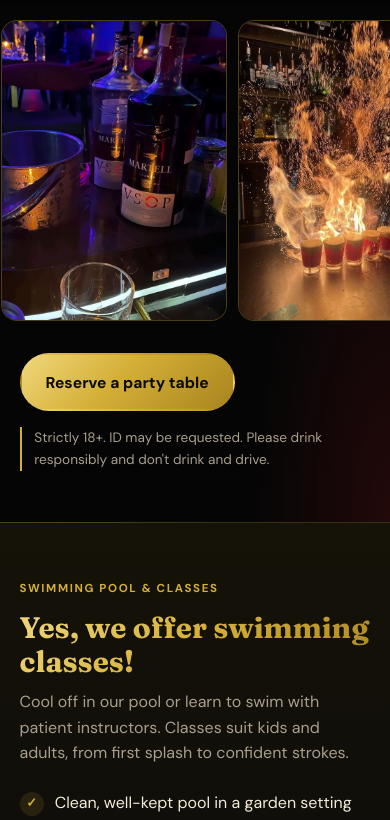
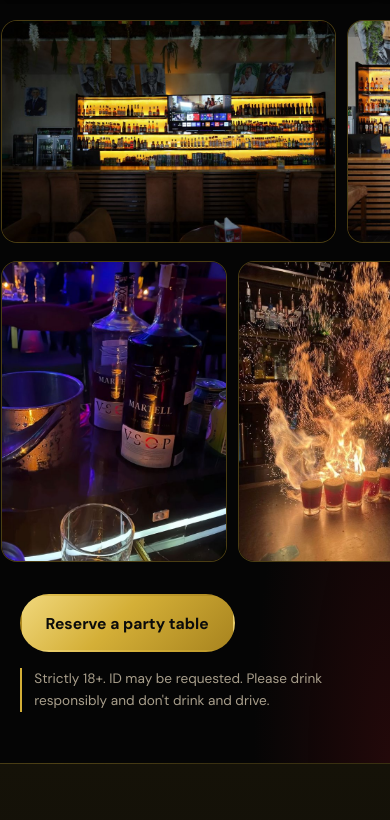
Before and after one commit to fanfuraha-ui/tulips-garden, a plain HTML site: page index.html in a window 390 px wide. Shown: the part 6071-6891 px from the top of the page. Drawn offline with Linux system fonts and the light colour scheme.

Commit message:
Party Life: feature two bar photos first, remove Macallan photo
Two wide bar photos (backlit shelves, bar stools) now lead the gallery,
tap to enlarge; swipe row on phones. Red-lit Macallan photo removed.

Co-Authored-By: Claude Opus 5.5 <noreply@anthropic.com>
Claude-Session: https://claude.ai/code/session_012Qj9KXyKvFnVbt7jjrtvXo

```diff
--- a/index.html
+++ b/index.html
@@ -232,6 +232,9 @@ textarea{min-height:110px;resize:vertical}
 .party-points span{color:var(--muted);font-size:.92rem}
 .party-vids{display:grid;grid-template-columns:repeat(4,1fr);gap:1rem;margin:2.6rem 0 1rem}
 .party-vids video{width:100%;aspect-ratio:9/14;object-fit:cover;border-radius:18px;border:1px solid rgba(212,175,55,.45);background:#000;box-shadow:0 14px 30px rgba(0,0,0,.5)}
+.party-feature{display:grid;grid-template-columns:1fr 1fr;gap:1rem;margin-bottom:1rem}
+.pg-tile.pg-wide{margin:0;aspect-ratio:3/2}
+.pg-tile.pg-wide img{height:100%;object-fit:cover}
 .party-gallery{columns:4 200px;column-gap:1rem}
 .pg-tile{display:block;width:100%;margin:0 0 1rem;padding:0;border:1px solid rgba(212,175,55,.35);border-radius:16px;overflow:hidden;background:#000;cursor:zoom-in;break-inside:avoid}
 .pg-tile img{display:block;width:100%;height:auto;transition:transform .5s}
@@ -245,6 +248,9 @@ textarea{min-height:110px;resize:vertical}
   .party-vids video{flex:0 0 46vw;width:46vw;scroll-snap-align:start}
   .pg-tile{flex:0 0 58vw;margin:0;aspect-ratio:3/4;scroll-snap-align:start}
   .pg-tile img{height:100%;object-fit:cover}
+  .party-feature{display:flex;overflow-x:auto;scroll-snap-type:x mandatory;gap:.7rem;margin:0 -5vw .7rem;padding:0 5vw .4rem;scrollbar-width:none}
+  .party-feature::-webkit-scrollbar{display:none}
+  .pg-tile.pg-wide{flex:0 0 86vw;aspect-ratio:3/2}
 }
 
 /* Follow */
@@ -733,6 +739,10 @@ a.map{display:block;text-decoration:none;color:inherit}
       <video src="assets/party/party-bottles.mp4" poster="assets/party/party-bottles-poster.jpg" muted loop playsinline preload="none" disablepictureinpicture aria-label="Bottles on ice"></video>
       <video src="assets/party/party-redlabel.mp4" poster="assets/party/party-redlabel-poster.jpg" muted loop playsinline preload="none" disablepictureinpicture aria-label="Johnnie Walker Red Label"></video>
     </div>
+    <div class="party-feature reveal">
+      <button type="button" class="pg-tile pg-wide" data-lg="assets/party/bar-shelves-lg.jpg" data-cap="Our bar, lit up at night" aria-label="See a larger photo: Our bar, lit up at night"><img src="assets/party/bar-shelves-md.jpg" alt="The Tulips Garden bar with backlit shelves of spirits and wine, a TV and bar stools" width="900" height="600" loading="lazy" decoding="async"></button>
+      <button type="button" class="pg-tile pg-wide" data-lg="assets/party/bar-lounge-lg.jpg" data-cap="Bar stools and lounge seating" aria-label="See a larger photo: Bar stools and lounge seating"><img src="assets/party/bar-lounge-md.jpg" alt="The Tulips Garden bar counter with suede bar stools, a round table and fully stocked shelves" width="900" height="600" loading="lazy" decoding="async"></button>
+    </div>
     <div class="party-gallery">
       <button type="button" class="pg-tile" data-lg="assets/party/bottle-service-martell-lg.jpg" data-cap="Martell VSOP on ice" aria-label="See a larger photo: Martell VSOP on ice"><img src="assets/party/bottle-service-martell-md.jpg" alt="Martell VSOP on ice" loading="lazy" decoding="async"></button>
       <button type="button" class="pg-tile" data-lg="assets/party/flaming-shots-lg.jpg" data-cap="Flaming shots at the bar" aria-label="See a larger photo: Flaming shots at the bar"><img src="assets/party/flaming-shots-md.jpg" alt="Flaming shots at the bar" loading="lazy" decoding="async"></button>
@@ -741,7 +751,6 @@ a.map{display:block;text-decoration:none;color:inherit}
       <button type="button" class="pg-tile" data-lg="assets/party/negroni-lg.jpg" data-cap="Signature cocktail" aria-label="See a larger photo: Signature cocktail"><img src="assets/party/negroni-md.jpg" alt="Signature cocktail" loading="lazy" decoding="async"></button>
       <button type="button" class="pg-tile" data-lg="assets/party/grants-on-ice-lg.jpg" data-cap="Grant's with an ice bucket" aria-label="See a larger photo: Grant's with an ice bucket"><img src="assets/party/grants-on-ice-md.jpg" alt="Grant's with an ice bucket" loading="lazy" decoding="async"></button>
       <button type="button" class="pg-tile" data-lg="assets/party/jack-and-choma-lg.jpg" data-cap="Jack Daniel's with nyama choma" aria-label="See a larger photo: Jack Daniel's with nyama choma"><img src="assets/party/jack-and-choma-md.jpg" alt="Jack Daniel's with nyama choma" loading="lazy" decoding="async"></button>
-      <button type="button" class="pg-tile" data-lg="assets/party/macallan-lg.jpg" data-cap="The Macallan 12" aria-label="See a larger photo: The Macallan 12"><img src="assets/party/macallan-md.jpg" alt="The Macallan 12" loading="lazy" decoding="async"></button>
       <button type="button" class="pg-tile" data-lg="assets/party/lime-cocktail-lg.jpg" data-cap="Rum & lime on the rocks" aria-label="See a larger photo: Rum & lime on the rocks"><img src="assets/party/lime-cocktail-md.jpg" alt="Rum & lime on the rocks" loading="lazy" decoding="async"></button>
       <button type="button" class="pg-tile" data-lg="assets/party/bar-counter-lg.jpg" data-cap="Drinks at the bar" aria-label="See a larger photo: Drinks at the bar"><img src="assets/party/bar-counter-md.jpg" alt="Drinks at the bar" loading="lazy" decoding="async"></button>
       <button type="button" class="pg-tile" data-lg="assets/party/jack-daniels-lg.jpg" data-cap="Jack Daniel's" aria-label="See a larger photo: Jack Daniel's"><img src="assets/party/jack-daniels-md.jpg" alt="Jack Daniel's" loading="lazy" decoding="async"></button>
```
Also changed, not shown: assets/party/bar-lounge-lg.jpg (added), assets/party/bar-lounge-md.jpg (added), assets/party/bar-shelves-lg.jpg (added), assets/party/bar-shelves-md.jpg (added), assets/party/macallan-lg.jpg (deleted), assets/party/macallan-md.jpg (deleted).
